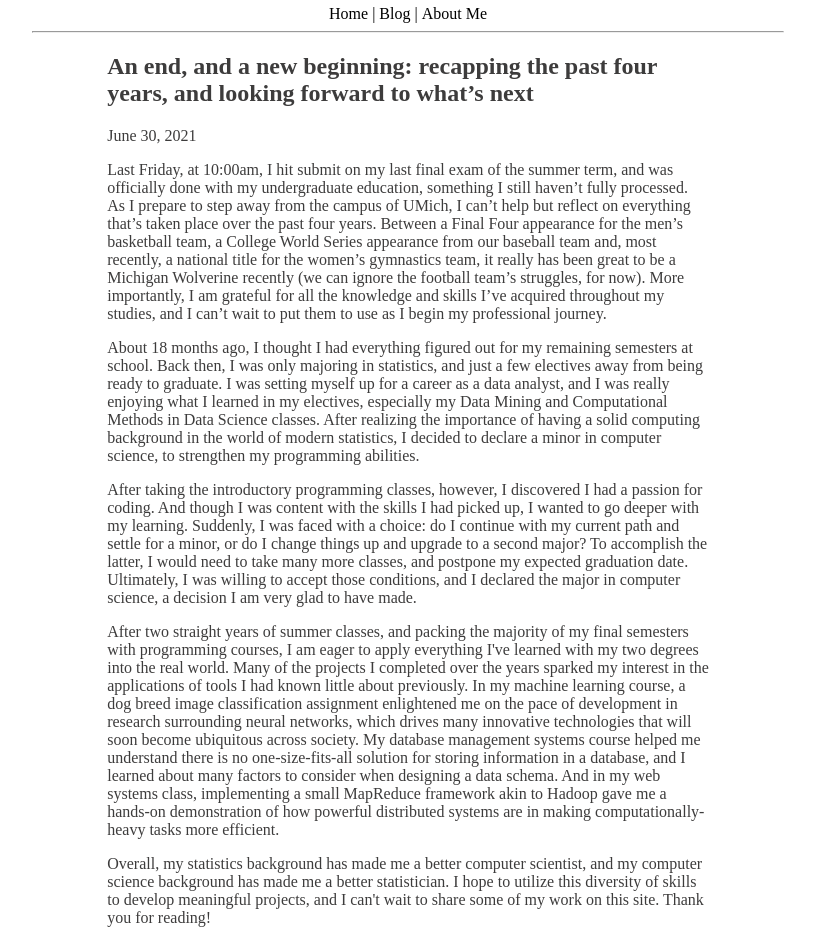
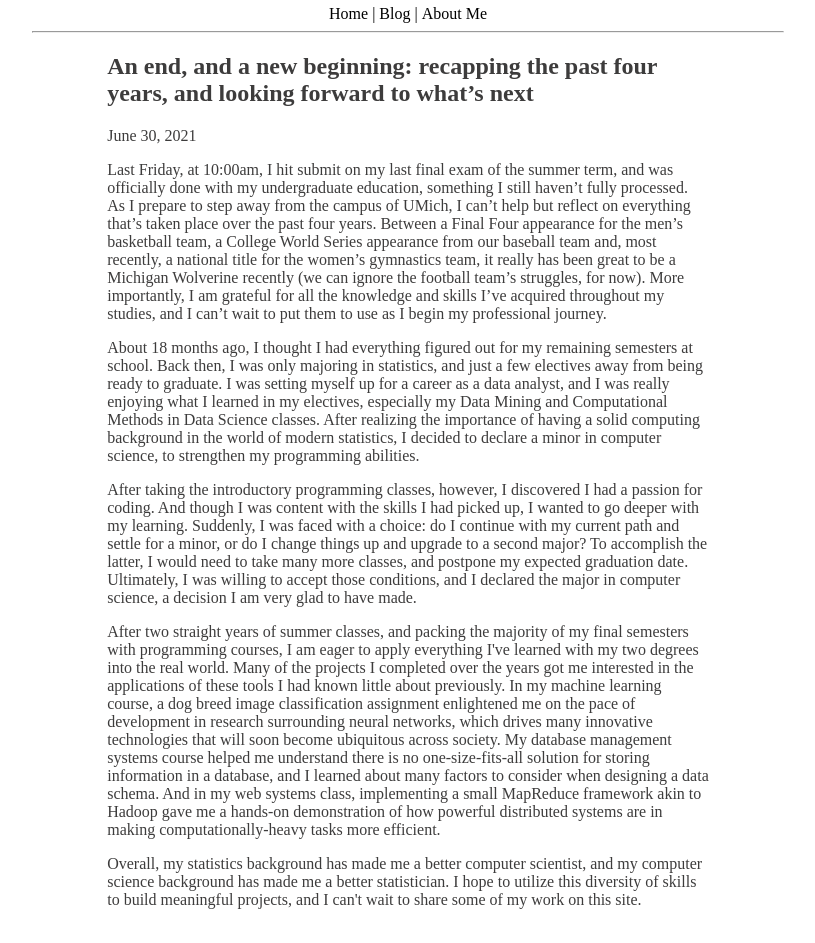
Before and after one commit to brianjmcnair/personal-website, a plain HTML site: page blog/intro-post/index.html in a window 1280 px wide. Shown: the part 85-1028 px from the top of the page, without its empty margins (232-1047 px from the left). Drawn offline with Linux system fonts and the light colour scheme; a web font is replaced by a local one.

Commit message:
edited intro post text

```diff
--- a/blog/intro-post/index.html
+++ b/blog/intro-post/index.html
@@ -47,7 +47,7 @@
 			</p><p>
 			</p><p>After two straight years of summer classes, and packing the majority of my final semesters with programming courses,
 				I am eager to apply everything I've learned with my two degrees into the real world. Many of the projects I completed
-				over the years sparked my interest in the applications of tools I had known little about previously.
+				over the years got me interested in the applications of these tools I had known little about previously.
 				In my machine learning course, a dog breed image classification assignment enlightened me on the pace of development in research
 				surrounding neural networks, which drives many innovative technologies that will soon become ubiquitous
 				across society. My database management systems course helped me understand there is no one-size-fits-all solution for
@@ -58,8 +58,8 @@
 			</p><p>
 			</p><p>
 				Overall, my statistics background has made me a better computer scientist, and my computer science background has made me a
-				better statistician. I hope to utilize this diversity of skills to develop meaningful projects, and I can't wait to share
-				some of my work on this site. Thank you for reading!
+				better statistician. I hope to utilize this diversity of skills to build meaningful projects, and I can't wait to share
+				some of my work on this site.
 			</p>
 			<p>
 			</p>
```
